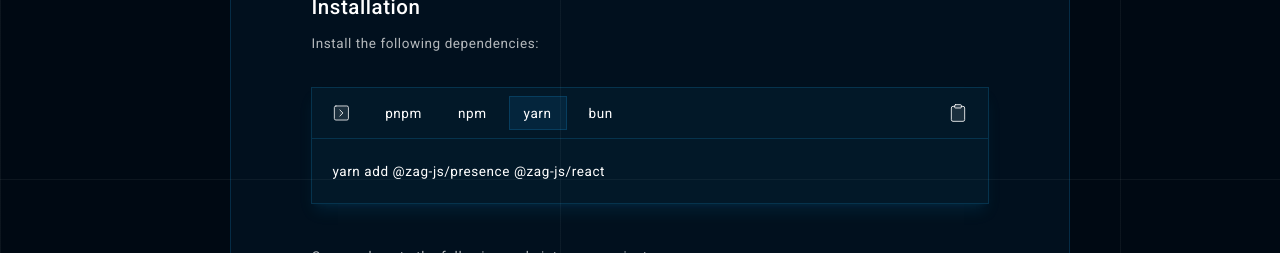
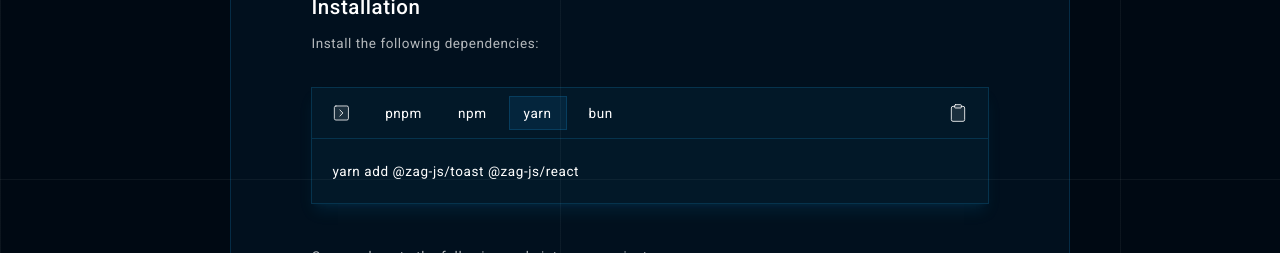
Before and after one commit to rizkimuhammada/cosmic-ui, a React (Vite) app: page /docs/toast in a window 1280 px wide. Shown: the part 860-1113 px from the top of the page. Built offline with nearby package versions, Linux system fonts and the light colour scheme.

Commit message:
fix(docs): correct wrong import in toast documentation

```diff
--- a/src/pages/toast.tsx
+++ b/src/pages/toast.tsx
@@ -123,7 +123,7 @@ const toaster = createStore({
           <div id="installation">
             <SectionTitle>Installation</SectionTitle>
             <SectionContent>Install the following dependencies:</SectionContent>
-            <InstallPackage>add @zag-js/presence @zag-js/react</InstallPackage>
+            <InstallPackage>add @zag-js/toast @zag-js/react</InstallPackage>
             <SectionContent>
               Copy and paste the following code into your project.
             </SectionContent>
```
